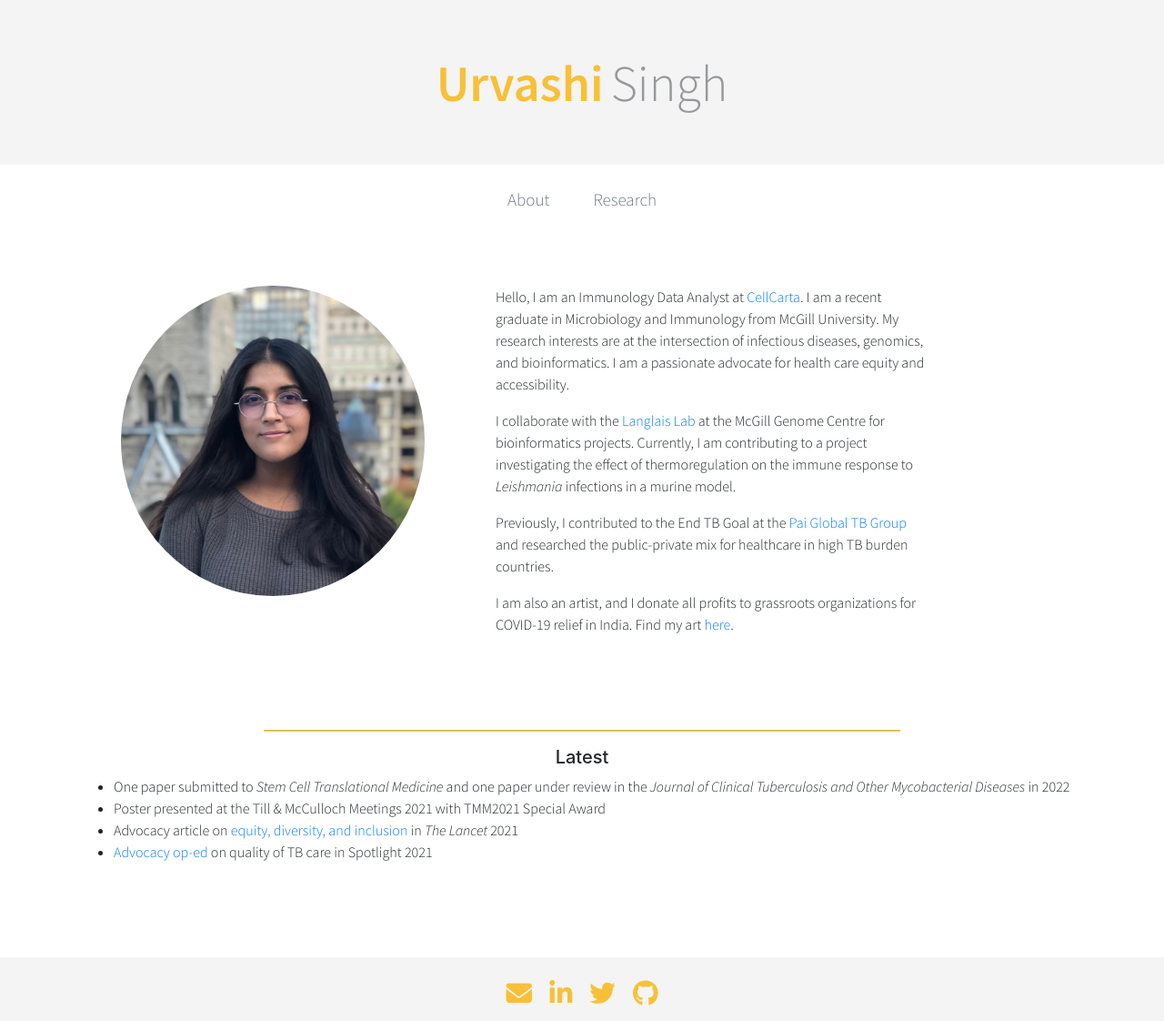
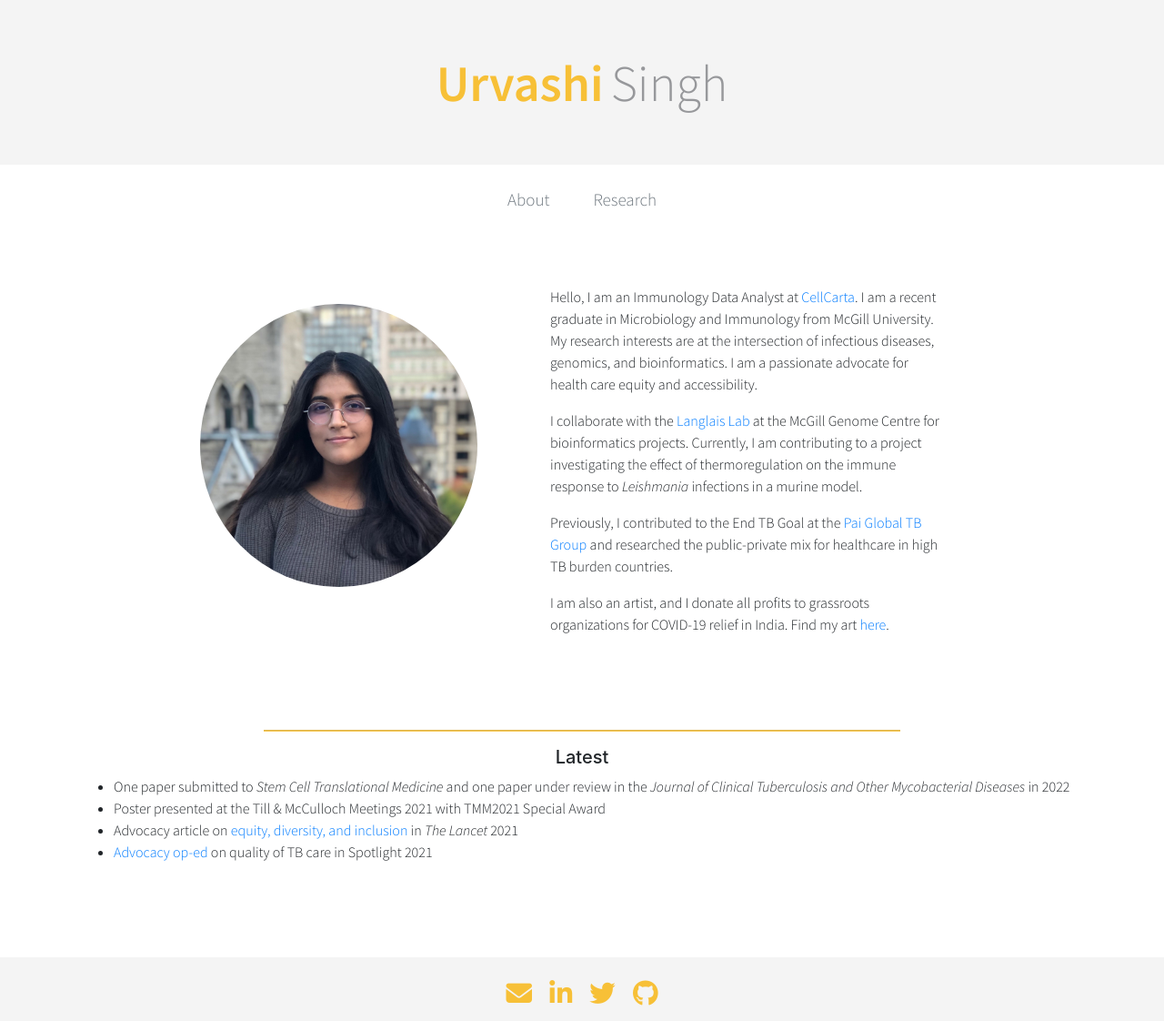
Before and after one commit to urvashi-s/urvashi-s.github.io, a Jekyll site: the page built from index.md, in a window 1280 px wide. Shown: the whole page at 91% size. Built offline with Jekyll 4.4.1, drawn with Linux system fonts in a browser that asks for light colours; nearby versions of some CDN libraries.

Commit message:
formatting changes

```diff
--- a/index.md
+++ b/index.md
@@ -2,16 +2,17 @@
 layout: home
 title: Urvashi Singh
 ---
-<div class="container">
-    <div class="row pl-5">
-        <div class="col-6 col-md-4">
+<div class="container" style="padding-left: 150px">
+    <div class="row">
+        <div class="col-6 col-md-4" style="padding-top: 20px">
             <img src="/images/Headshot_Urvashi_S.jpg" class="img-fluid rounded-circle">
         </div>
+        <br>
         <div class="col-12 col-md-8">
-            <p class="text-left w-75 pl-5">Hello, I am an Immunology Data Analyst at <a class="a-link" href="https://cellcarta.com/" target="_blank">CellCarta</a>. I am a recent graduate in Microbiology and Immunology from McGill University. My research interests are at the intersection of infectious diseases, genomics, and bioinformatics. I am a passionate advocate for health care equity and accessibility.</p>
-            <p class="text-left w-75 pl-5">I collaborate with the <a class="a-link" href="https://www.langlaislab.com/" target="_blank"> Langlais Lab </a> at the McGill Genome Centre for bioinformatics projects. Currently, I am contributing to a project investigating the effect of thermoregulation on the immune response to <i>Leishmania</i> infections in a murine model.</p>
-            <p class="text-left w-75 pl-5"> Previously, I contributed to the End TB Goal at the <a class="a-link" href="https://www.paitbgroup.org/" target="_blank"> Pai Global TB Group </a> and researched the public-private mix for healthcare in high TB burden countries.</p>
-            <p class="text-left w-75 pl-5">I am also an artist, and I donate all profits to grassroots organizations for COVID-19 relief in India. Find my art <a class="a-link" href="https://www.whatapaagal.com/" target="_blank">here</a>.</p>
+            <p class="text-left w-75" style="padding-left: 50px">Hello, I am an Immunology Data Analyst at <a class="a-link" href="https://cellcarta.com/" target="_blank">CellCarta</a>. I am a recent graduate in Microbiology and Immunology from McGill University. My research interests are at the intersection of infectious diseases, genomics, and bioinformatics. I am a passionate advocate for health care equity and accessibility.</p>
+            <p class="text-left w-75" style="padding-left: 50px">I collaborate with the <a class="a-link" href="https://www.langlaislab.com/" target="_blank"> Langlais Lab </a> at the McGill Genome Centre for bioinformatics projects. Currently, I am contributing to a project investigating the effect of thermoregulation on the immune response to <i>Leishmania</i> infections in a murine model.</p>
+            <p class="text-left w-75" style="padding-left: 50px"> Previously, I contributed to the End TB Goal at the <a class="a-link" href="https://www.paitbgroup.org/" target="_blank"> Pai Global TB Group </a> and researched the public-private mix for healthcare in high TB burden countries.</p>
+            <p class="text-left w-75" style="padding-left: 50px">I am also an artist, and I donate all profits to grassroots organizations for COVID-19 relief in India. Find my art <a class="a-link" href="https://www.whatapaagal.com/" target="_blank">here</a>.</p>
         </div>
     </div>
 </div>
```
Also changed, not shown: 2 other files.
